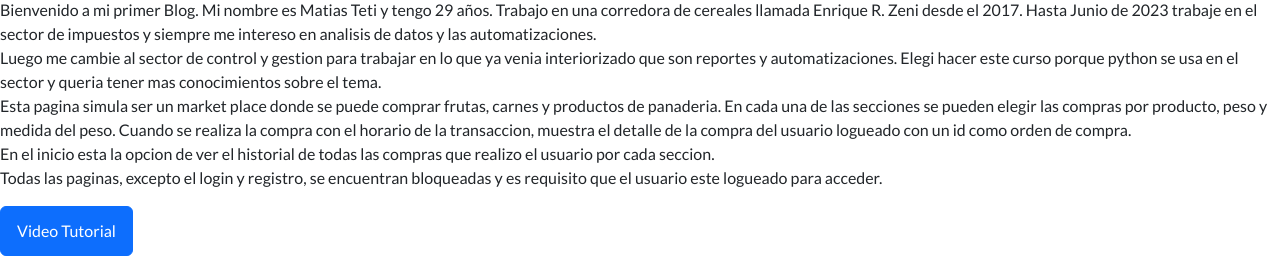
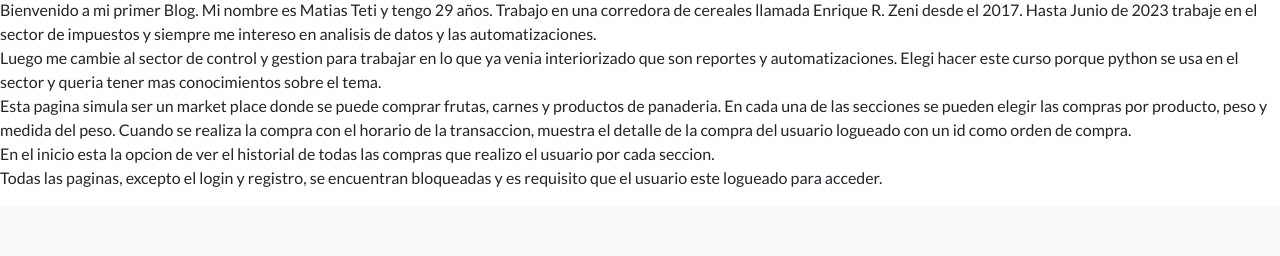
Before and after one commit to matiteti/PlaygroundFinalProject-Teti, a Django app: page /app1/acerca/ in a window 1280 px wide. Shown: the part 624-880 px from the top of the page. After the commit the page ends 811 px from the top, so only its background shows below. Run offline with Django 4.2, Linux system fonts and the light colour scheme; a user stored in the database is signed in; data comes from the database, SQL or seed files in the repository; both versions use the stored data as it was after the commit; some libraries are stand-ins or nearby versions.

Commit message:
Initial commit

```diff
--- a/Template/acerca.html
+++ b/Template/acerca.html
@@ -9,6 +9,5 @@
     <br>En el inicio esta la opcion de ver el historial de todas las compras que realizo el usuario por cada seccion.
     <br>Todas las paginas, excepto el login y registro, se encuentran bloqueadas y es requisito que el usuario este logueado para acceder.
     </p>
-    <a href="https://www.youtube.com/watch?v=TUEn5-YY1RU" target="_blank" class="btn btn-primary">Video Tutorial</a>
 
 {% endblock %}
```
Also changed, not shown: db.sqlite3.
